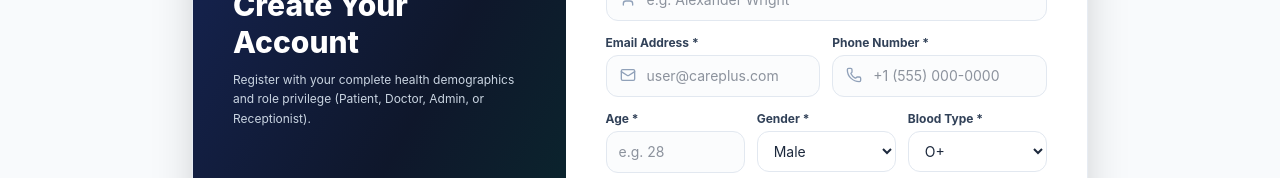
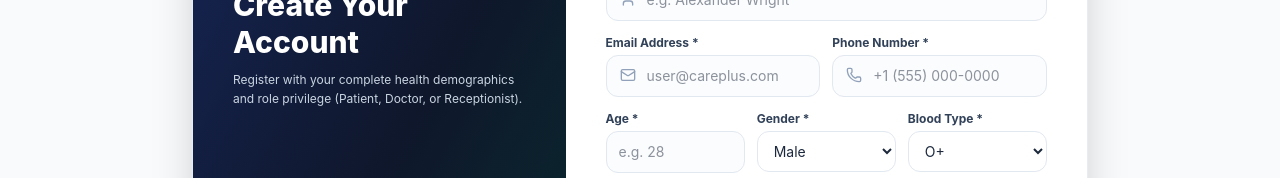
Before and after one commit to kunalgupta78612/CARE_PLUS, a React app in the folder frontend/: page /register in a window 1280 px wide. Shown: the part 309-487 px from the top of the page. Built offline with nearby package versions, Linux system fonts and the light colour scheme; the HTML template or start-up script is replaced by a standard one.

Commit message:
Remove Admin option from registration role dropdown

```diff
--- a/frontend/src/pages/RegisterPage.jsx
+++ b/frontend/src/pages/RegisterPage.jsx
@@ -88,7 +88,7 @@ const RegisterPage = () => {
                 Create Your Account
               </h2>
               <p className="text-slate-300 text-xs leading-relaxed">
-                Register with your complete health demographics and role privilege (Patient, Doctor, Admin, or Receptionist).
+                Register with your complete health demographics and role privilege (Patient, Doctor, or Receptionist).
               </p>
             </div>
           </div>
@@ -240,7 +240,6 @@ const RegisterPage = () => {
                 >
                   <option value="patient">Patient (Default)</option>
                   <option value="doctor">Doctor</option>
-                  <option value="admin">Admin</option>
                   <option value="receptionist">Receptionist</option>
                 </select>
               </div>
```
